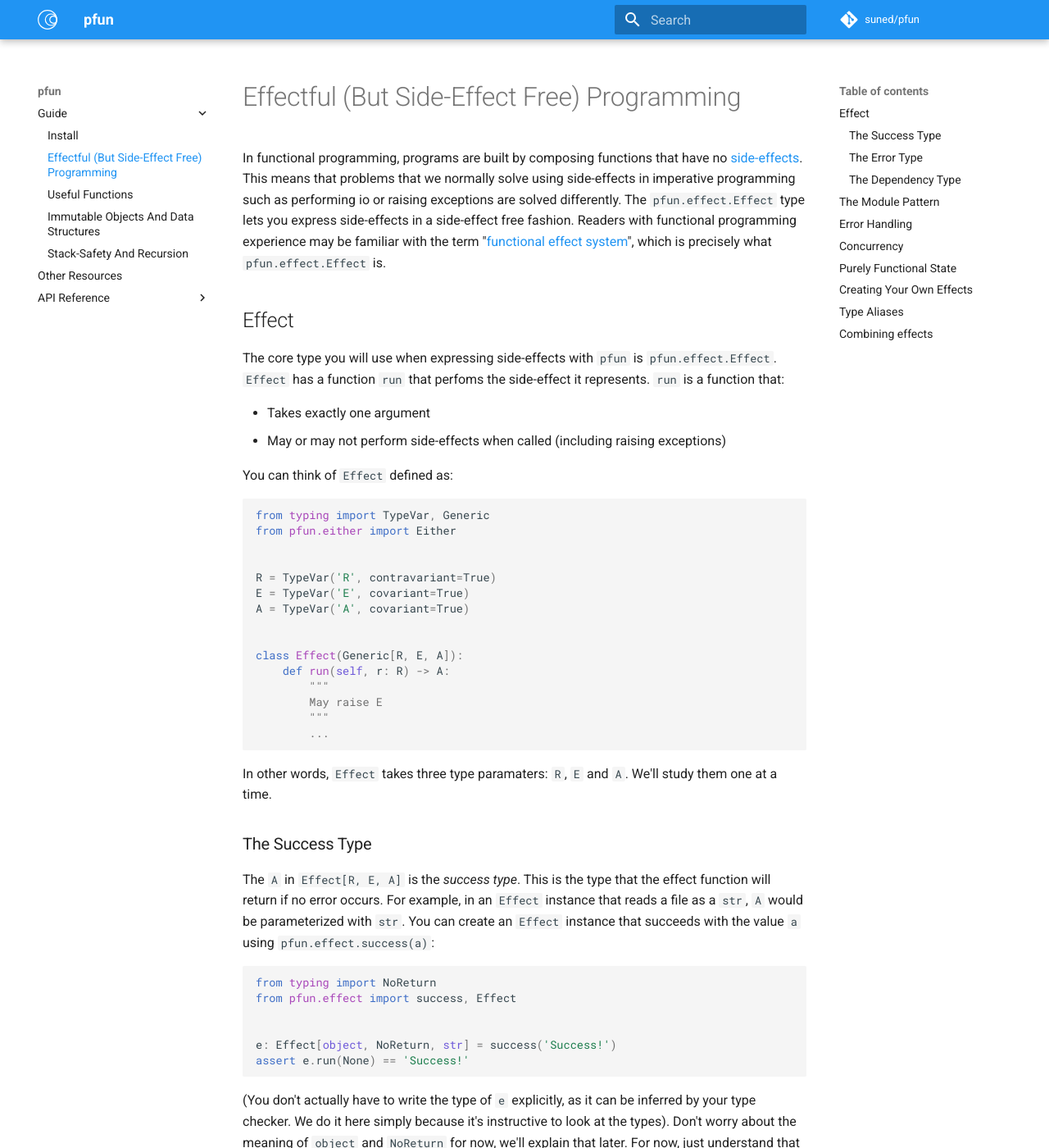
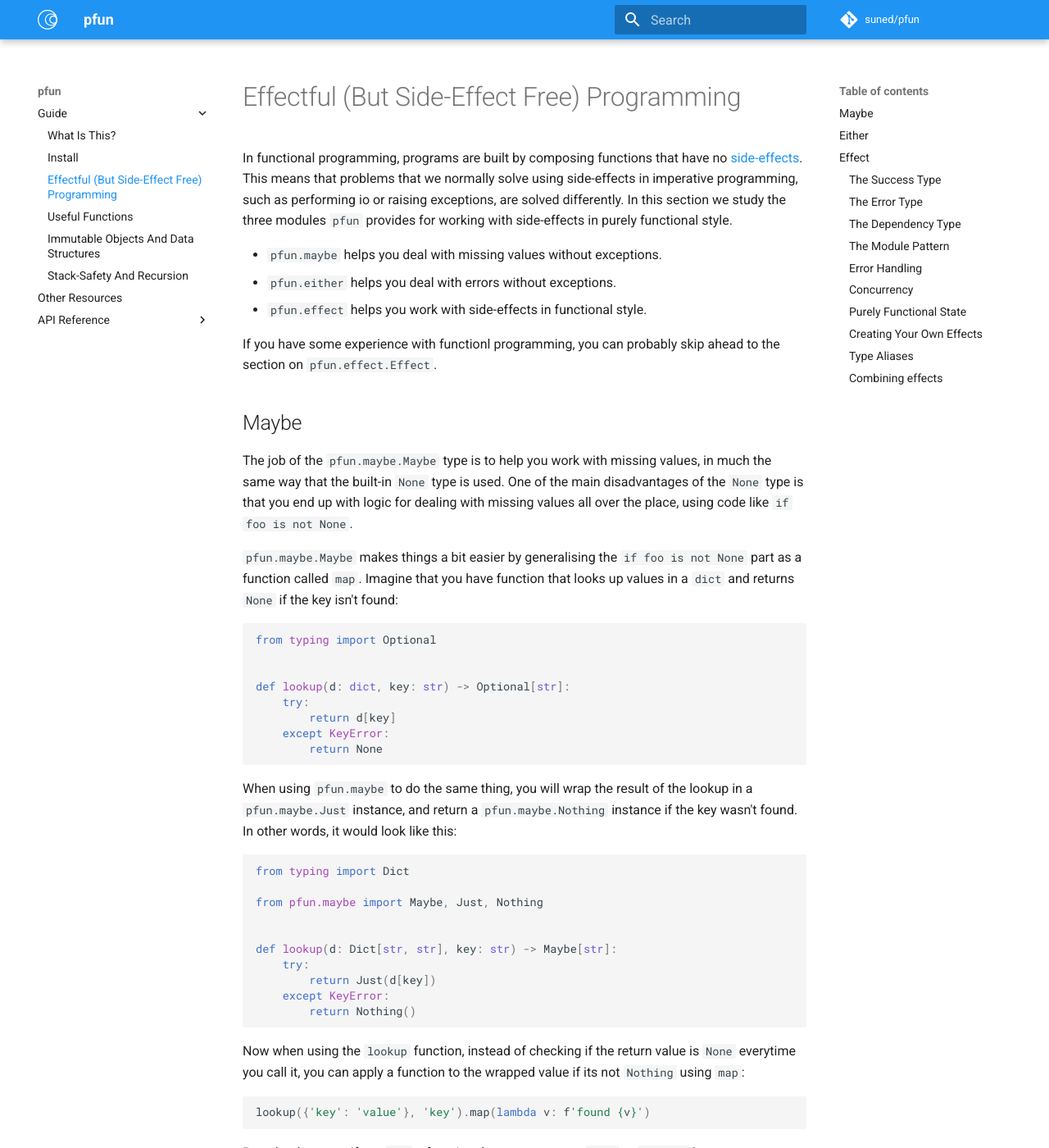
Before and after one commit to suned/pfun, an MkDocs documentation site: the page built from docs/effectful_but_side_effect_free.md, in a window 1280 px wide and 1400 px high. Shown: the whole window at 82% size. Built offline with MkDocs 1.6.1 and Material for MkDocs 9.7.7, drawn with Linux system fonts in a browser that asks for light colours; comment, search, counter and statistics services are not loaded; some of the changed text lies outside the part shown.

````diff
--- a/docs/effectful_but_side_effect_free.md
+++ b/docs/effectful_but_side_effect_free.md
@@ -1,7 +1,110 @@
-In functional programming, programs are built by composing functions that have no [side-effects](https://en.wikipedia.org/wiki/Side_effect_(computer_science)). This means that problems that we normally solve using side-effects in imperative programming such as performing io or raising exceptions are solved differently. The `pfun.effect.Effect` type lets you express side-effects in a side-effect free fashion. Readers with functional programming experience may be familiar with the term "[functional effect system](https://en.wikipedia.org/wiki/Effect_system)", which is precisely what `pfun.effect.Effect` is.
+In functional programming, programs are built by composing functions that have no [side-effects](https://en.wikipedia.org/wiki/Side_effect_(computer_science)). This means that problems that we normally solve using side-effects in imperative programming, such as performing io or raising exceptions, are solved differently. In this section we study the three modules `pfun` provides for working with side-effects in purely functional style.
+
+- `pfun.maybe` helps you deal with missing values without exceptions.
+- `pfun.either` helps you deal with errors without exceptions.
+- `pfun.effect` helps you work with side-effects in functional style.
+
+
+If you have some experience with functionl programming, you can probably skip ahead to the section on `pfun.effect.Effect`.
+## Maybe
+The job of the `pfun.maybe.Maybe` type is to help you work with missing values, in much the same way that the built-in `None` type is used. One of the main disadvantages of the `None` type is that you end up with logic for dealing with missing values all over the place, using code like `if foo is not None`.
+
+`pfun.maybe.Maybe` makes things a bit easier by generalising the `if foo is not None` part as a function called `map`. Imagine that you have function that looks up values in a `dict` and returns `None` if the key isn't found:
+
+```python
+from typing import Optional
+
+
+def lookup(d: dict, key: str) -> Optional[str]:
+    try:
+        return d[key]
+    except KeyError:
+        return None
+```
+When using `pfun.maybe` to do the same thing, you will wrap the result of the lookup in a `pfun.maybe.Just` instance, and return a `pfun.maybe.Nothing` instance if the key wasn't found. In other words, it would look like this:
+```python
+from typing import Dict
+
+from pfun.maybe import Maybe, Just, Nothing
+
+
+def lookup(d: Dict[str, str], key: str) -> Maybe[str]:
+    try:
+        return Just(d[key])
+    except KeyError:
+        return Nothing()
+```
+Now when using the `lookup` function, instead of checking if the return value is `None` everytime you call it, you can apply a function to the wrapped value if its not `Nothing` using `map`:
+```python
+lookup({'key': 'value'}, 'key').map(lambda v: f'found {v}')
+```
+But what happens if you `map` a function that returns a new `Just` or `Nothing`? e.g:
+```python
+def maybe_is_42(val: str) -> Maybe[str]:
+    if val == '42':
+        return Just(val)
+    return Nothing()
+
+lookup({'key': '42'}, 'key').map(maybe_is_42)
+```
+You end up with `Just(Just(42))`! Thats probably not what you wanted.
+
+When you want to apply a function that returns `Just` or `Nothing`, you should probably use `and_then`, which knows how to "unwrap" the result:
+
+```python
+lookup({'key': '42'}, 'key').and_then(maybe_is_42)  # Just('42')
+```
+(For those with previous functional programming experience, `and_then` is the [bind](https://en.wikipedia.org/wiki/Monad_(functional_programming)#Overview) operation of `Maybe`)
+
+`pfun.maybe.Maybe` is in fact just a [type-alias](https://docs.python.org/3/library/typing.html#type-aliases) for `Union[Just[TypeVar('A'), Nothing]]`. This means that your type checker can figure out when you're dealing with one or the other, just like when using `Optional`:
+```python
+value = lookup(some_dict, 'key')
+if isinstance(Just, value):
+    ...  # type checker knows that value is a Just
+else:
+    ...  # type checker knows that value is a Nothing
+```
+
+## Either
+One downside of the `pfun.maybe.Maybe` type is that it's not great for dealing with errors because `pfun.maybe.Nothing` can't provide any information about what went wrong. `pfun.either.Either` is a type that's used very similarly to `Maybe`, but unlike `Maybe` it can wrap an error value, as well as a success value.
+
+Just like when working with `Maybe` there are two types involved: `pfun.either.Right` and `pfun.either.Left`. The `Right` type is used to wrap successful results by convention. `Left` is used to wrap errors. Using the `lookup` function from before as an example, it would like this:
+
+```python
+from typing import Dict
+
+from pfun.either import Either, Right, Left
+
+
+def lookup(d: Dict[str, str], key: str) -> Either[Exception, str]:
+    try:
+        return Right(d[key])
+    except KeyError as e:
+        return Left(e)
+```
+
+Just like with `Maybe` you can apply functions to values wrapped by `Right` using the `map` function, and you can transform results into new `Either` values with `and_then`:
+```python
+lookup({'key': 'value'}, 'key').map(lambda v: f'found {v}!')
+
+def is_42(value: str) -> Either[str, str]:
+    return Right(value) if value == '42' else Left('Wasn\'t 42')
+
+
+lookup({'key': '42'}).and_then(is_42)  # Right('42')
+```
+Just like with `Maybe`, `Either` is actually a type-alias for `Union[Left[TypeVar('L')], Right[TypeVar('R')]]`, which allows the type-checker to narrow the type to one or the other using `isinstance` checks.
+
+```python
+value = lookup(some_dict, 'key')
+if isinstance(Right, value):
+    ...  # type checker knows that value is a Right
+else:
+    ...  # type checker knows that value is a Left
+```
 
 ## Effect
-The core type you will use when expressing side-effects with `pfun` is `pfun.effect.Effect`. `Effect` has a function `run` that perfoms the side-effect it represents. `run` is a function that:
+The `pfun.effect.Effect` type lets you express side-effects in a side-effect free fashion. Readers with functional programming experience may be familiar with the term "[functional effect system](https://en.wikipedia.org/wiki/Effect_system)", which is precisely what `pfun.effect.Effect` is. The core type you will use when expressing side-effects with `pfun` is `pfun.effect.Effect`. `Effect` has a function `run` that perfoms the side-effect it represents. `run` is a function that:
 
 - Takes exactly one argument
 - May or may not perform side-effects when called (including raising exceptions)
@@ -114,7 +217,7 @@
 ```
 In the next section, we will discuss this _dependency injection_ capability of `Effect` in detail.
 
-## The Module Pattern
+### The Module Pattern
 This section is dedicated to the dependency type `R`. In most examples we have looked at so far, `R` is parameterized with `object`. This means that it can safely be called with any value (since all Python values are sub-types of `object`). This is mostly useful when you're working with effects that don't use the dependency argument for anything, in which case any value will do.
 
 In the previous section we saw how the `R` parameter of `Effect` can be used for dependency injection. But what happens when we try to combine two effects with different dependency types with `and_then`? The `Effect` instance returned by `and_then` must have a dependency type that is a combination of the dependency types of both the combined effects, since the dependency passed to the combined effect is also passed to the other effects.
@@ -247,7 +350,7 @@
 ```
 
 
-## Error Handling
+### Error Handling
 In this section, we'll look at how to handle errors of effects with type safety. In previous sections we have already spent some time looking at the `Effect` error type. In many of the examples so far, the error type was `typing.NoReturn`. An `Effect` with this error type can never return a value for an error, or in other words, it can never fail (as those effects returned by `pfun.effect.success`). In the rest of this section we'll of course be pre-occupied with effects that _can_ fail.
 
 When you combine side effects using `Effect.and_then`, `pfun` uses `typing.Union` to combine error types, in order that the resulting effect captures all potential errors in its error type:
@@ -319,7 +422,7 @@
 
 You will frequently handle errors by using `isinstance` to compare errors with types, so defining your own error types becomes even more important when using `pfun` to distinguish one error source from another.
 
-## Concurrency
+### Concurrency
 `Effect` uses `asyncio` under the hood to run effects asynchronously.
 This can lead to significant speed ups.
 
@@ -420,7 +523,7 @@
 success(2).map(lambda v: decorated(v))
 ```
 
-## Purely Functional State
+### Purely Functional State
 Mutating non-local state is a side-effect that we want to avoid when doing functional programming. This means that we need a mechanism for managing state as an effect. `pfun.ref` provides exactly this. `pfun.ref` works by mutating state only by calling `Effect` instances.
 
 ```python
@@ -460,7 +563,7 @@
 def set_state(state: Tuple[int, ...]) -> Effect[HasState, NoReturn, None]:
     return depend().and_then(lambda env.state.set(state))
 ```
-## Creating Your Own Effects
+### Creating Your Own Effects
 `pfun.effect` has a number of decorators and helper functions to help you create
 your own effects.
 
@@ -505,14 +608,14 @@
 effect: Effect[object, Union[ZeroDivisionError, ValueError], int] = f(0)
 ```
 
-## Type Aliases
+### Type Aliases
 Since the dependency type of `Effect` is often parameterized with `object`, and the error type is often parameterized with `typing.NoReturn`, a number of type aliases for `Effect` are provided to save you from typing out `object` and `NoReturn` over and over. Specifically:
 
 - `pfun.effect.Success[A]` is a type-alias for `Effect[object, typing.NoReturn, A]`, which is useful for effects that can't fail and doesn't have dependencies
 - `pfun.effect.Try[E, A]` is a type-alias for `Effect[object, E, A]`, which is useful for effects that can fail but doesn't have dependencies
 - `pfun.effect.Depends[R, A]` is a type-alias for `Effect[R, typing.NoReturn, A]` which is useful for effects that can't fail but needs dependency `R`
 
-## Combining effects
+### Combining effects
 Sometimes you need to keep the the result of two or more effects in scope to work with
 both at the same time. This can lead to code like the following:
 ```python
--- a/mkdocs.yml
+++ b/mkdocs.yml
@@ -6,6 +6,7 @@
 edit_uri: ''
 nav:
     - 'Guide':
+        - What Is This?: what_is_this.md
         - Install: install.md
         - Effectful (But Side-Effect Free) Programming: effectful_but_side_effect_free.md
         - Useful Functions: useful_functions.md
````
Also changed, not shown: other parts of docs/effectful_but_side_effect_free.md (+1 -1 lines), docs/install.md (+2 -0 lines), docs/other_resources.md (+7 -0 lines), docs/what_is_this.md (added, +13 -0 lines), 2 other files.
